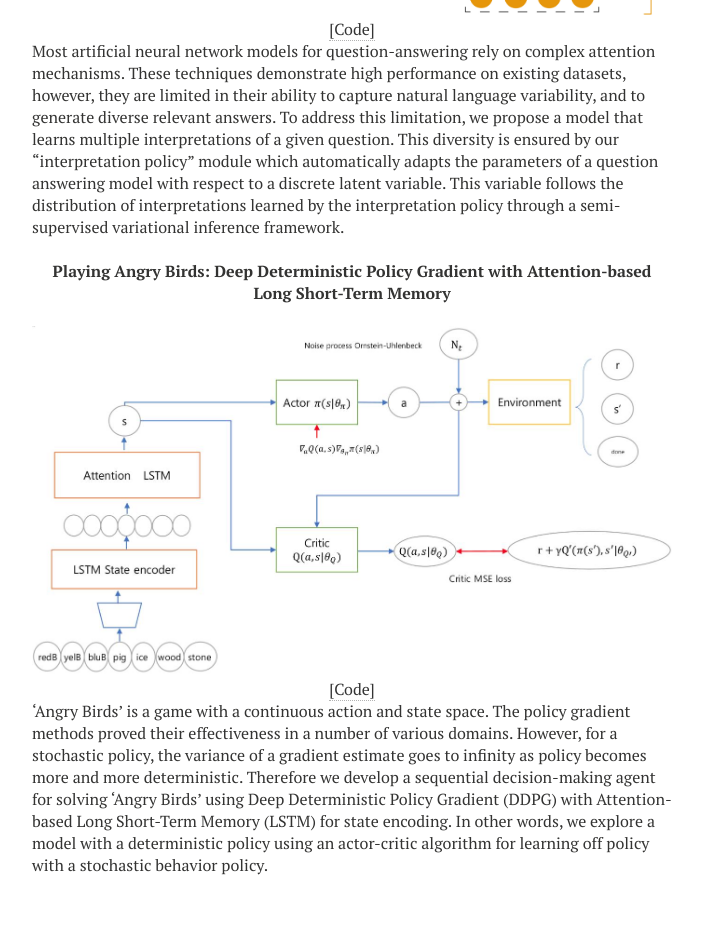
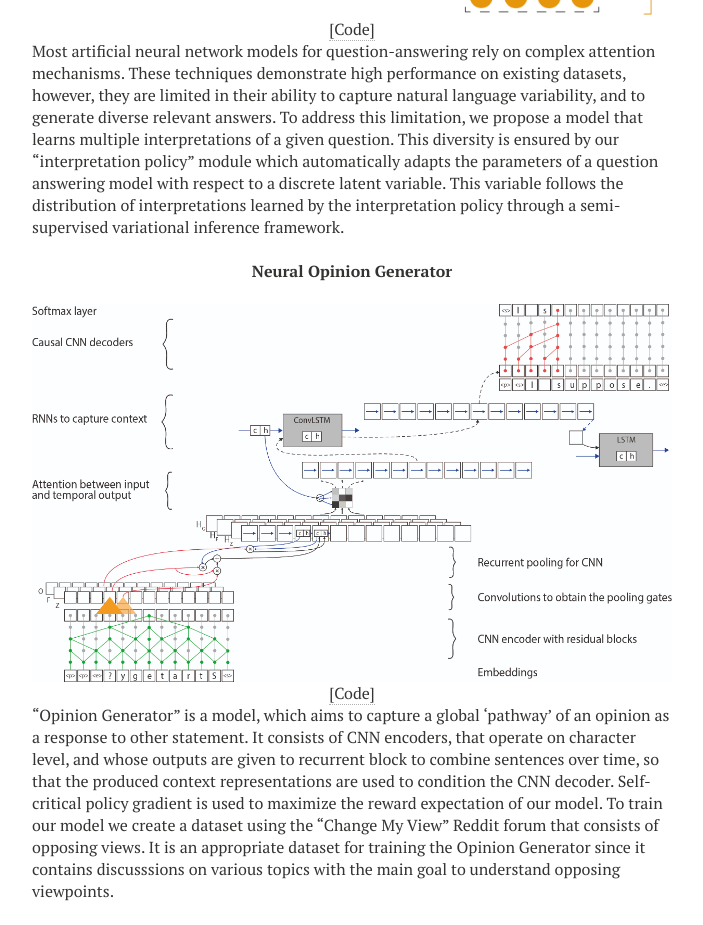
Before and after one commit to alexanch/parshakova.github.io, a Jekyll site: the page built from projects.md, in a window 1280 px wide and 1400 px high, scrolled down 579 px. Shown: the top 925 px of the window, without its empty margins (288-991 px from the left). Built offline with Jekyll 4.4.1, drawn with Linux system fonts in a browser that asks for light colours; nearby versions of some CDN libraries.

Commit message:
Update projects.md

```diff
--- a/projects.md
+++ b/projects.md
@@ -25,6 +25,26 @@ Most artificial neural network models for question-answering rely on complex att
 These techniques demonstrate high performance on existing datasets, however, they are limited in their ability to capture natural language variability, and to generate diverse relevant answers.
 To address this limitation, we propose a model that learns multiple interpretations of a given question.
 This diversity is ensured by our "interpretation policy" module which automatically adapts the parameters of a question answering model with respect to a discrete latent variable. This variable follows the distribution of interpretations learned by the interpretation policy through a semi-supervised variational inference framework.
+
+<br />
+
+<p style="text-align: center;">
+<b>Neural Opinion Generator</b>
+</p>
+
+<br />
+
+<img src="/images/opnet.jpg" alt="hi" class="inline"/>
+
+<p style="text-align: center;">
+<a href="https://github.com/parshakova/neural_opinion_generator">[Code]</a>
+</p>
+
+“Opinion Generator” is a model, which aims to capture a global ‘pathway’ of an opinion as
+a response to other statement. It consists of CNN encoders, that operate on character level,
+and whose outputs are given to recurrent block to combine sentences over time, so that the
+produced context representations are used to condition the CNN decoder. Self-critical policy gradient is used to maximize the reward expectation of our model. To train our model we create a dataset using the "Change My View" Reddit forum that consists of opposing views.
+It is an appropriate dataset for training the Opinion Generator since it contains discusssions on various topics with the main goal to understand opposing viewpoints.
 
 <br />
 
```
